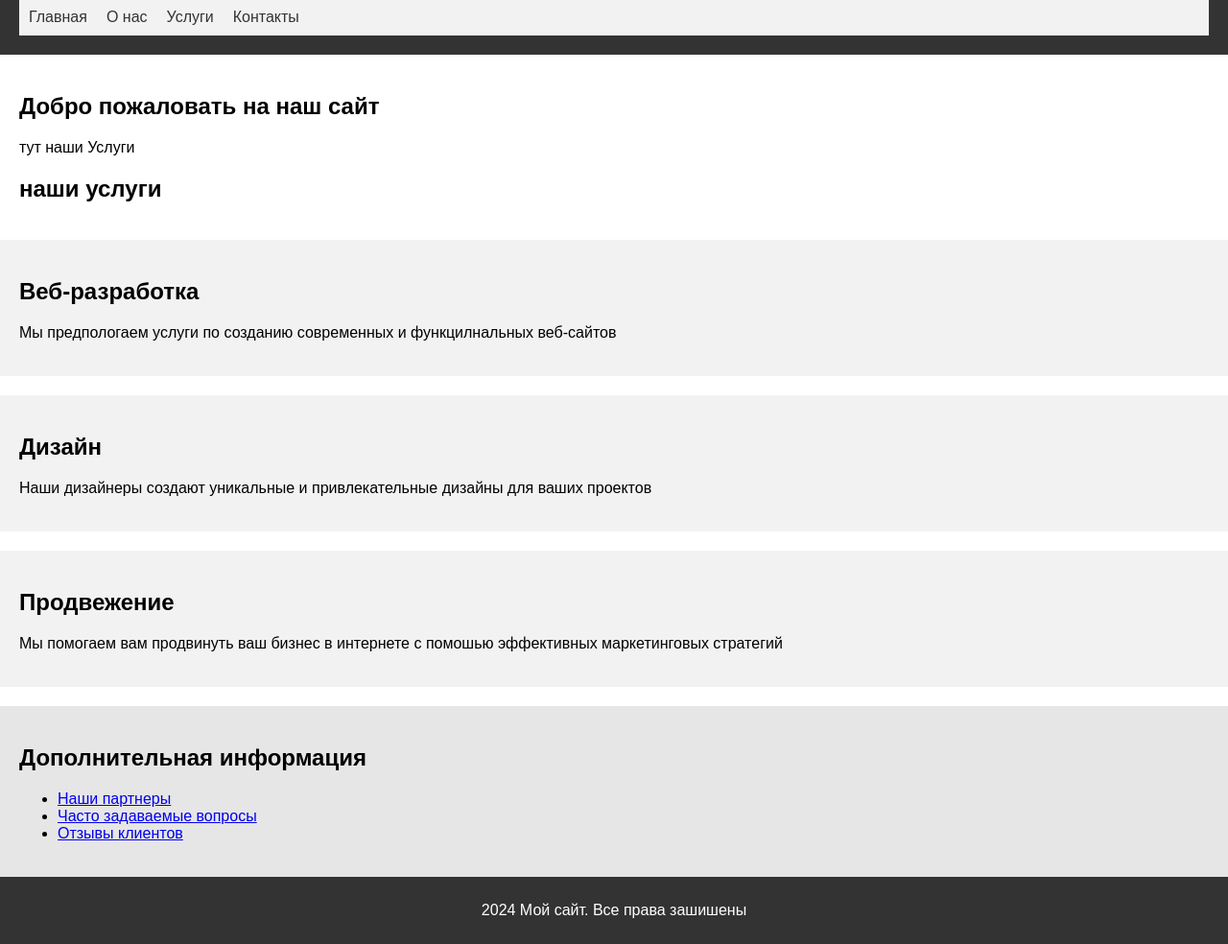
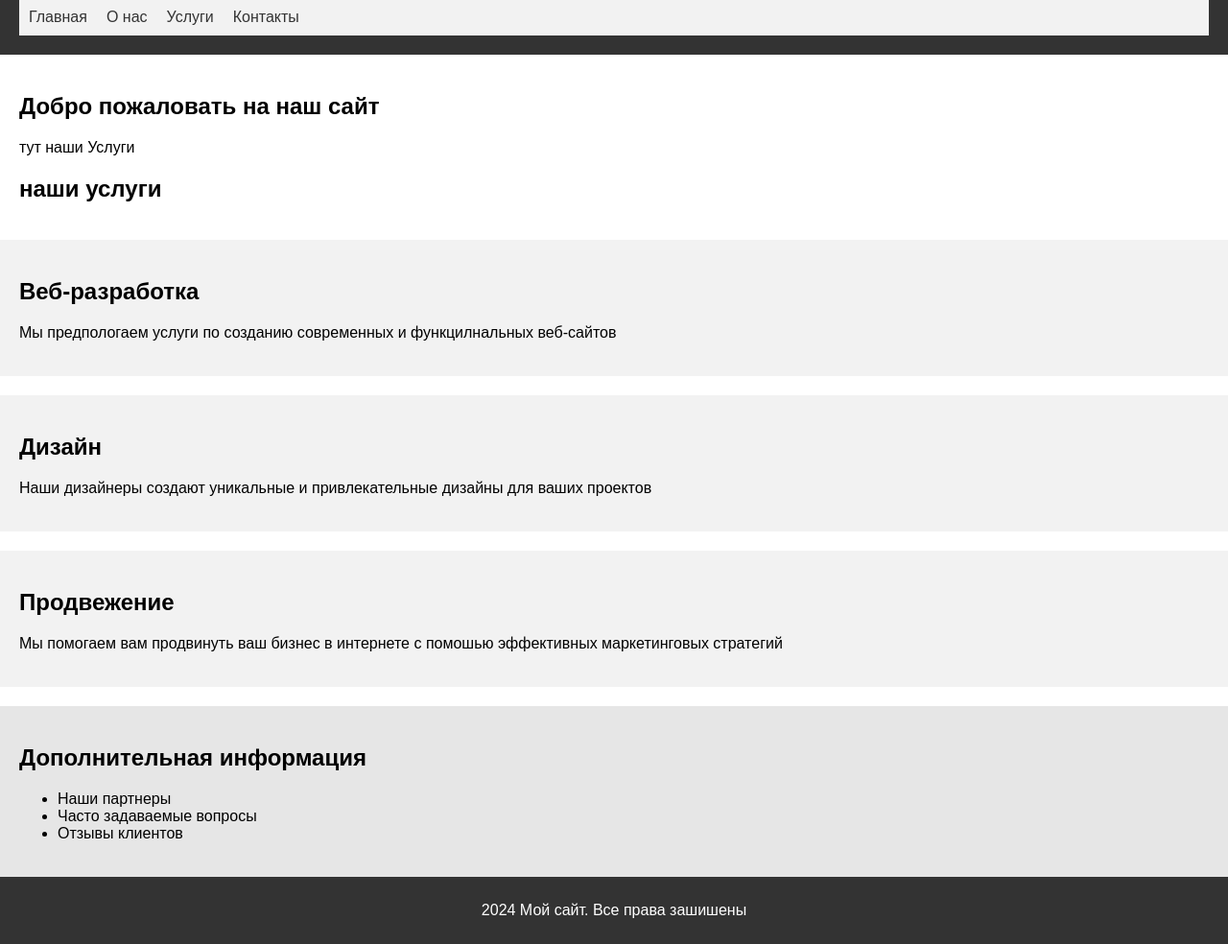
Before and after one commit to maximys213/sayt, a plain HTML site: page index.html in a window 1280 px wide. Shown: the part 89-1073 px from the top of the page at 96% size. Drawn offline with Linux system fonts and the light colour scheme.

Commit message:
Update index.html

```diff
--- a/index.html
+++ b/index.html
@@ -42,9 +42,9 @@
    <aside>
     <h2>Дополнительная информация</h2>
     <ul>
-      <li><a href="#">Наши партнеры</a></li>
-      <li><a href="#">Часто задаваемые вопросы</a></li>
-      <li><a href="#">Отзывы клиентов</a></li>
+      <li>Наши партнеры</li>
+      <li>Часто задаваемые вопросы</li>
+      <li>Отзывы клиентов</li>
     </ul>
 
    </aside>
```
